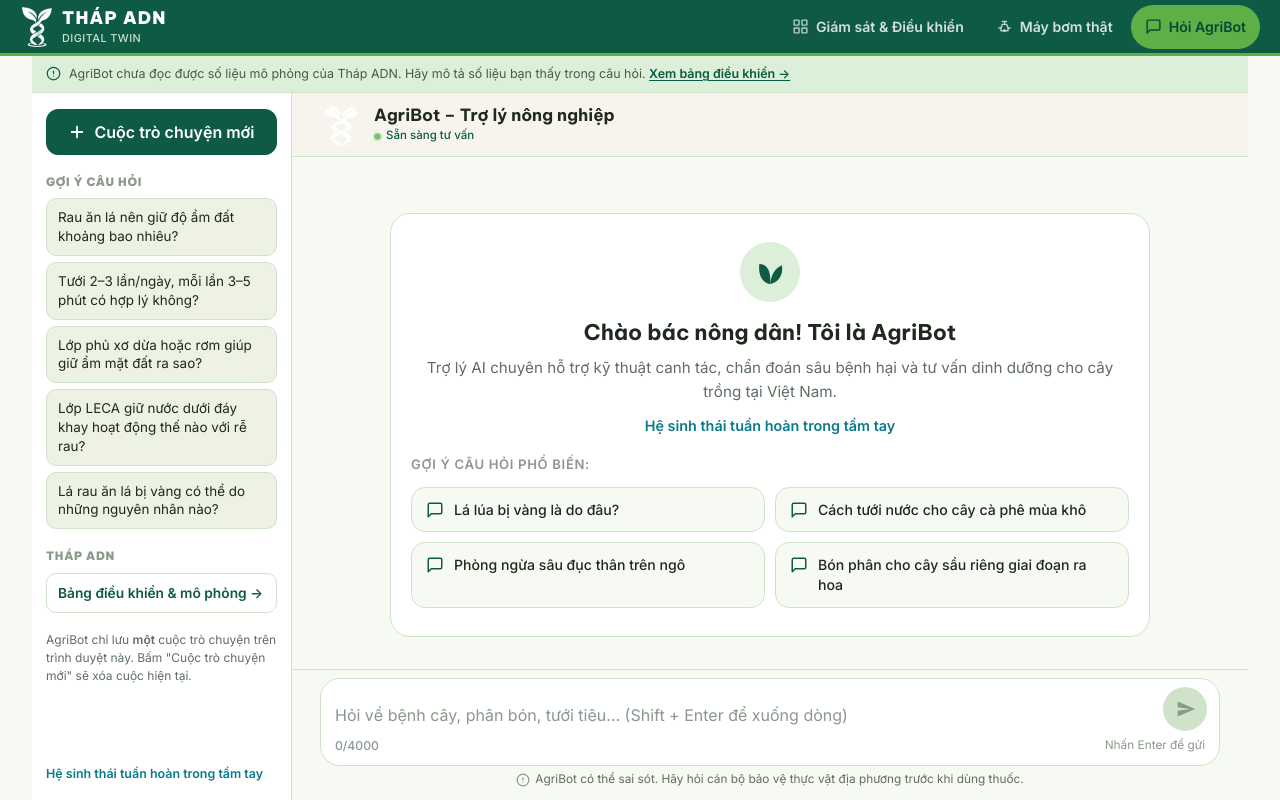
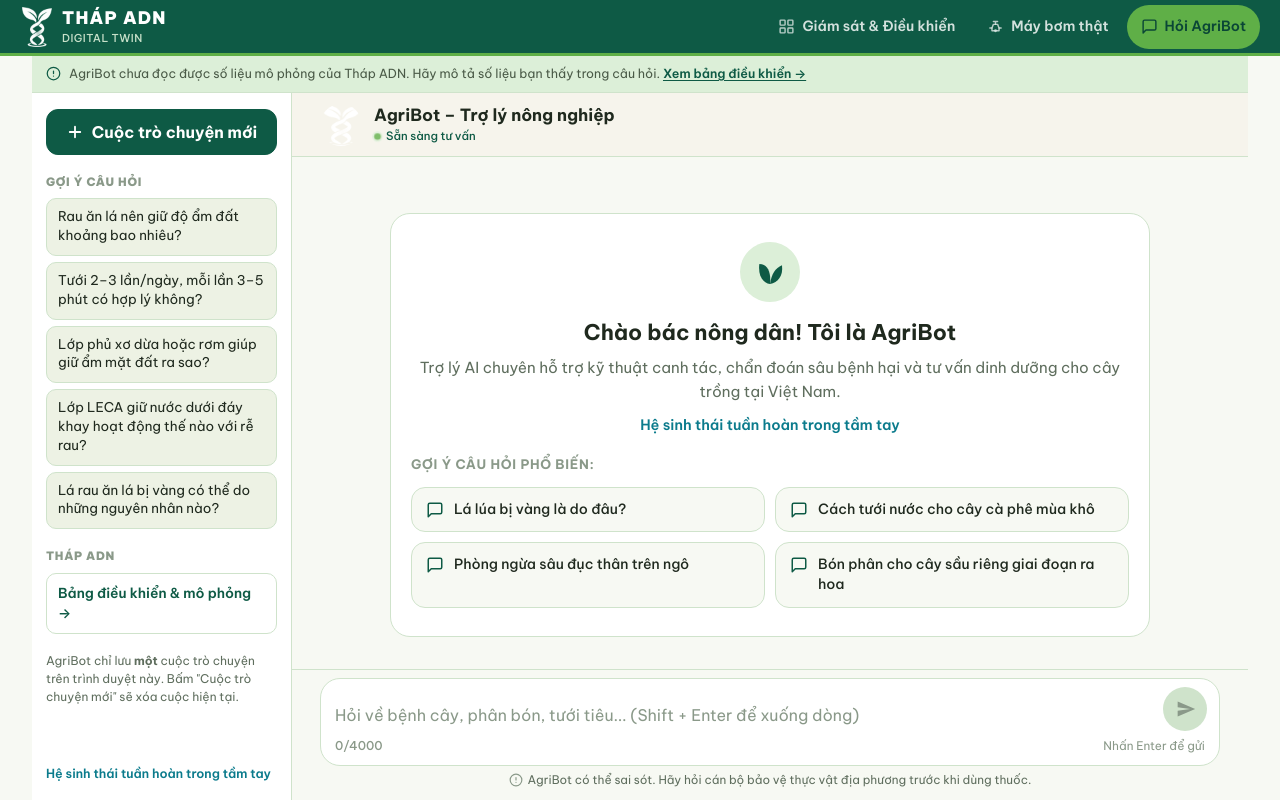
Before and after one commit to nguyenhoangtuan123/ADN_pole_project, a Flask app: page / in a window 1280 px wide. Run offline with Flask 3, Linux system fonts and the light colour scheme.

Commit message:
modify the font

```diff
--- a/static/css/brand.css
+++ b/static/css/brand.css
@@ -2,7 +2,7 @@
    brand.css – Bộ nhận diện THÁP ADN: "Hệ sinh thái tuần hoàn trong tầm tay"
    Nạp SAU các CSS khác của từng trang để ghi đè biến màu.
    Bảng màu: xanh rừng #0E5A45 · xanh biển #0B7B8C · xanh lá tươi #5FAF47 · xanh lá nhạt #DCEFD8 · kem #F7F9F3
-   Font: Be Vietnam Pro (tiêu đề) + Inter (nội dung).
+   Font: Be Vietnam Pro (toàn bộ giao diện).
    Màu nước (xanh dương) và màu trạng thái (đỏ/cam) giữ nguyên vì mang ý nghĩa dữ liệu.
    ========================================================================== */
 :root {
@@ -43,7 +43,8 @@
   --shadow-lg: 0 6px 18px rgba(14, 90, 69, 0.18);
 }
 
-h1, h2, h3, .site-nav__logo-text { font-family: "Be Vietnam Pro", Inter, system-ui, sans-serif; }
+body, button, input, select, textarea { font-family: "Be Vietnam Pro", system-ui, -apple-system, "Segoe UI", Roboto, Arial, sans-serif; }
+h1, h2, h3, .site-nav__logo-text { font-family: inherit; }
 /* Nền trang: dashboard luôn nền kem (chưa có chế độ tối); trang chatbot theo biến nền sáng/tối của nó */
 body { background: var(--brand-cream); }
 body.page-chat { background: var(--color-bg-app); }
--- a/static/css/style.css
+++ b/static/css/style.css
@@ -23,7 +23,7 @@ body {
   margin: 0;
   background: var(--bg);
   color: var(--text);
-  font-family: Inter, system-ui, -apple-system, "Segoe UI", Roboto, Arial, sans-serif;
+  font-family: "Be Vietnam Pro", system-ui, -apple-system, "Segoe UI", Roboto, Arial, sans-serif;
   font-size: 16px;
   line-height: 1.5;
 }
--- a/templates/dashboard.html
+++ b/templates/dashboard.html
@@ -9,7 +9,7 @@
   <link rel="stylesheet" href="/static/css/style.css">
   <link rel="icon" type="image/png" href="/static/img/favicon.png">
   <link rel="preconnect" href="https://fonts.googleapis.com">
-  <link href="https://fonts.googleapis.com/css2?family=Be+Vietnam+Pro:wght@500;600;700;900&family=Inter:wght@400;500;600&display=swap" rel="stylesheet">
+  <link href="https://fonts.googleapis.com/css2?family=Be+Vietnam+Pro:wght@400;500;600;700;900&display=swap" rel="stylesheet">
   <link rel="stylesheet" href="/static/css/brand.css">
 </head>
 <body>
--- a/templates/index.html
+++ b/templates/index.html
@@ -13,7 +13,7 @@
   <!-- Thanh điều hướng dùng chung -->
   <link rel="stylesheet" href="/static/css/nav.css">
   <link rel="preconnect" href="https://fonts.googleapis.com">
-  <link href="https://fonts.googleapis.com/css2?family=Be+Vietnam+Pro:wght@500;600;700;900&family=Inter:wght@400;500;600&display=swap" rel="stylesheet">
+  <link href="https://fonts.googleapis.com/css2?family=Be+Vietnam+Pro:wght@400;500;600;700;900&display=swap" rel="stylesheet">
 
   <style>
     /* ==========================================================================
@@ -64,7 +64,7 @@
       --radius-lg: 20px;
       --radius-full: 9999px;
 
-      --font-family: Inter, system-ui, -apple-system, "Segoe UI", Roboto, Helvetica, Arial, sans-serif;
+      --font-family: "Be Vietnam Pro", system-ui, -apple-system, "Segoe UI", Roboto, Helvetica, Arial, sans-serif;
     }
 
     /* Giao diện Dark Mode theo hệ thống */
--- a/templates/pump.html
+++ b/templates/pump.html
@@ -10,7 +10,7 @@
   <link rel="stylesheet" href="/static/css/brand.css">
   <link rel="stylesheet" href="/static/css/pump.css">
   <link rel="preconnect" href="https://fonts.googleapis.com">
-  <link href="https://fonts.googleapis.com/css2?family=Be+Vietnam+Pro:wght@500;600;700;900&family=Inter:wght@400;500;600&display=swap" rel="stylesheet">
+  <link href="https://fonts.googleapis.com/css2?family=Be+Vietnam+Pro:wght@400;500;600;700;900&display=swap" rel="stylesheet">
   <link rel="icon" type="image/png" href="/static/img/favicon.png">
 </head>
 <body>
```
Also changed, not shown: README.md (added).
